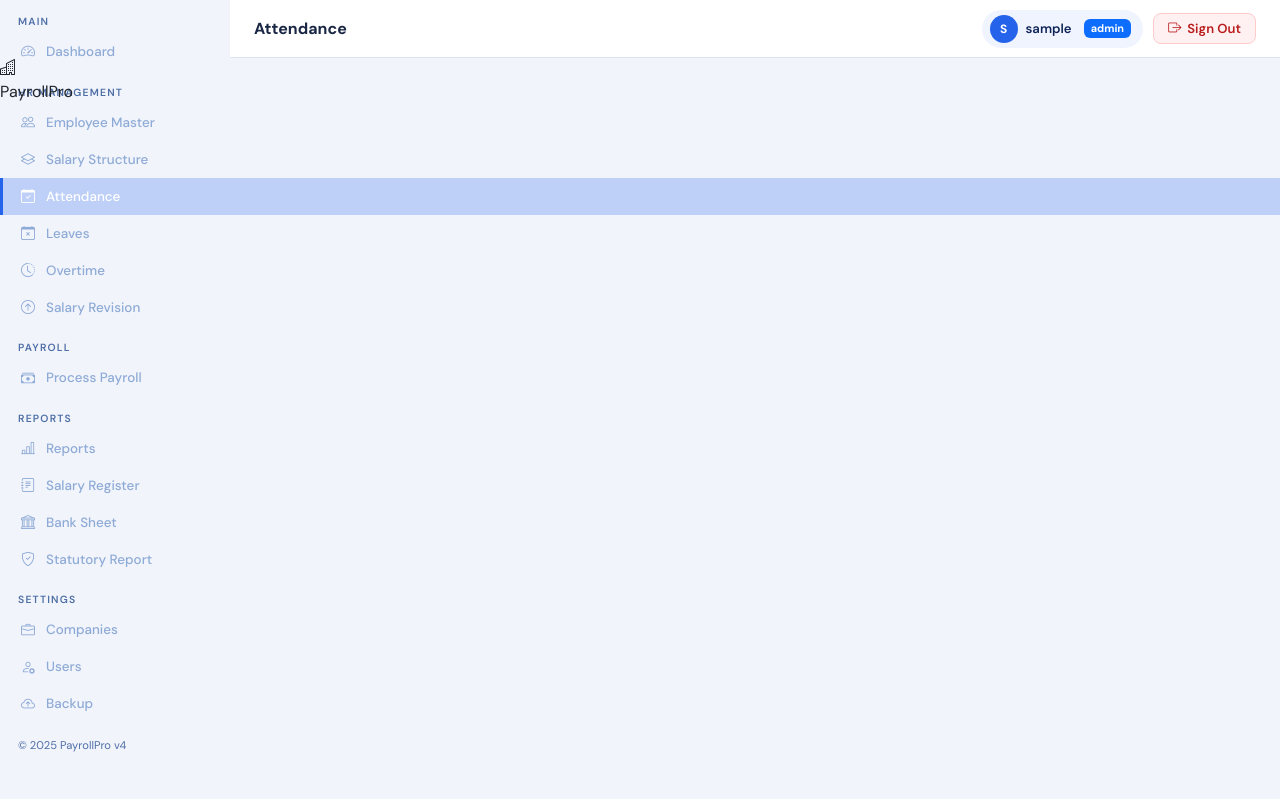
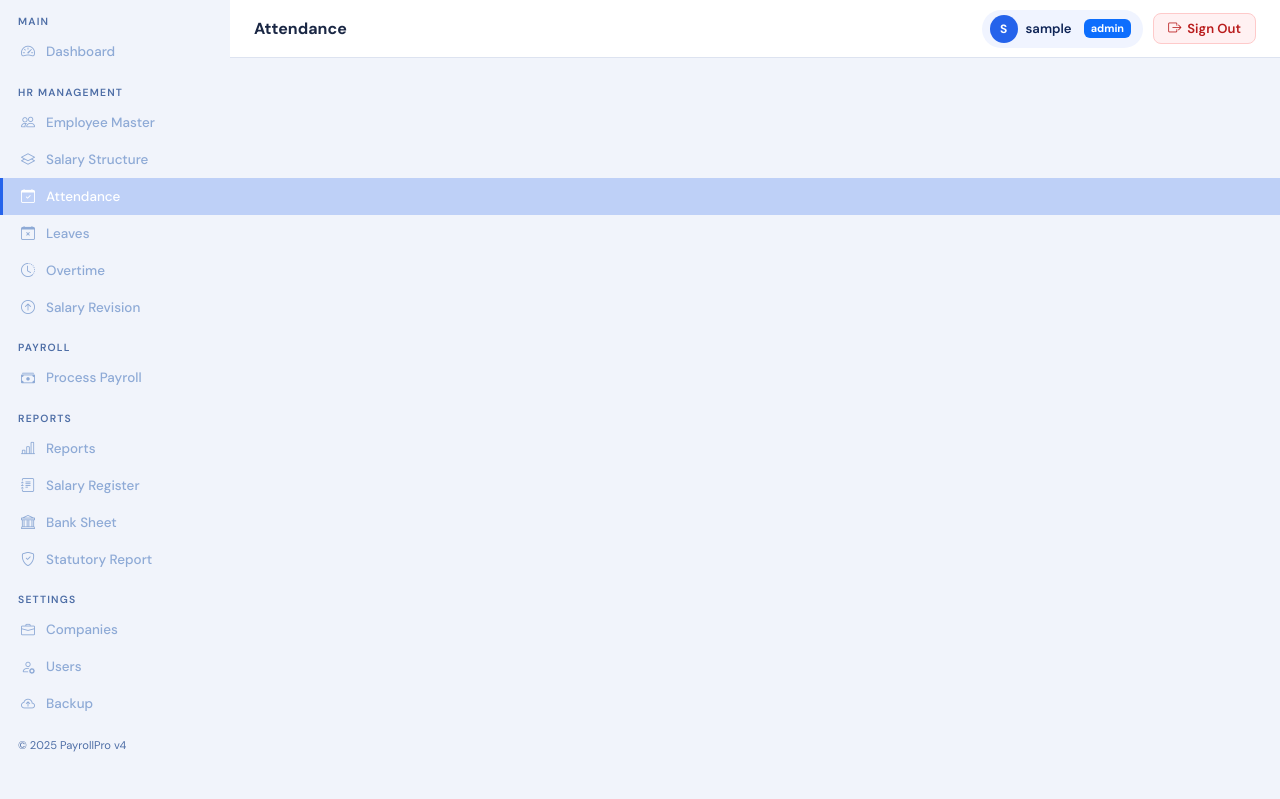
Before and after one commit to Shishupal04/New-payroll, a Flask app: page /attendance in a window 1280 px wide. Shown: the top 799 px of the page. Run offline with Flask 3, Linux system fonts and the light colour scheme; the visitor is signed in with stand-in values (Sample User, id 1); data that the repository does not hold is empty; parts of the project's set-up code (start-up, migrations or seed data) failed here and were passed over.

Commit message:
Dashboard scrollbar1 code updated

```diff
--- a/templates/base.html
+++ b/templates/base.html
@@ -140,8 +140,6 @@
 <div class="sidebar" id="sidebar">
   <div class="logo"></div>
   <ul class="sidebar-menu"></ul>
-    <div class="logo-icon"><i class="bi bi-buildings"></i></div>
-    PayrollPro
   </div>
 
   <div class="nav-section">Main</div>
```
